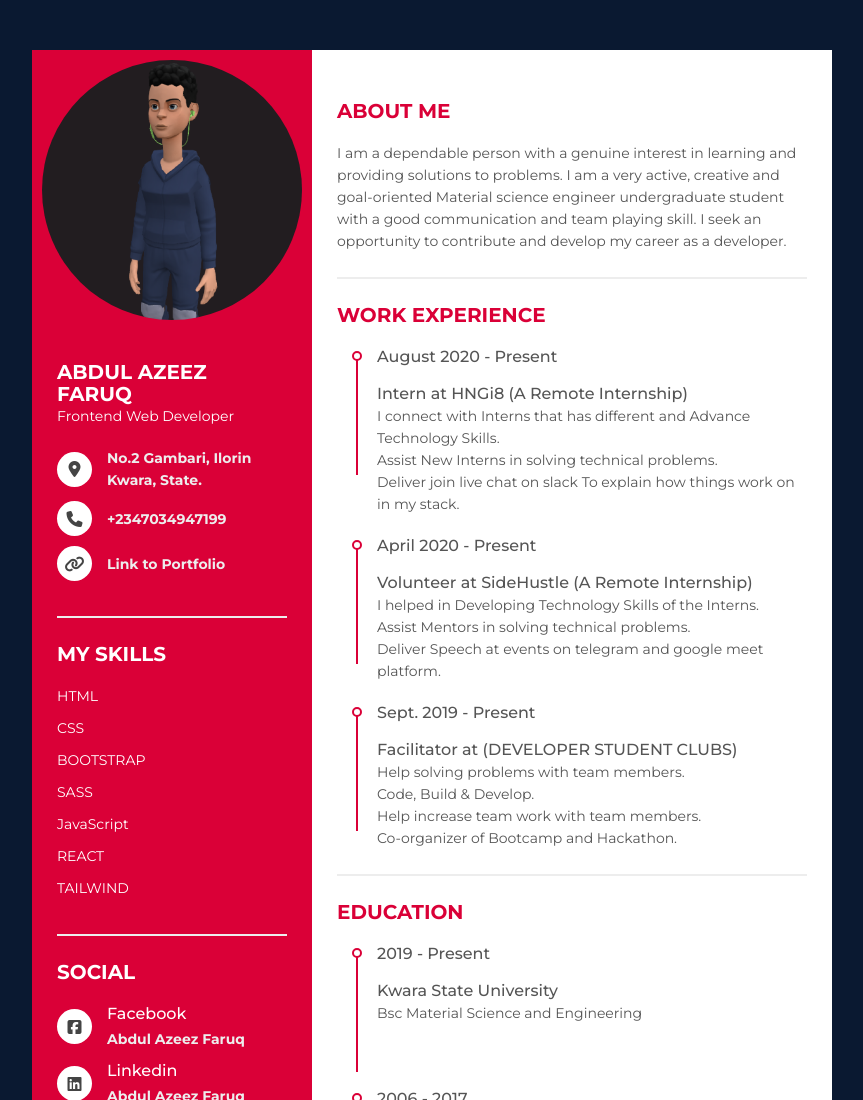
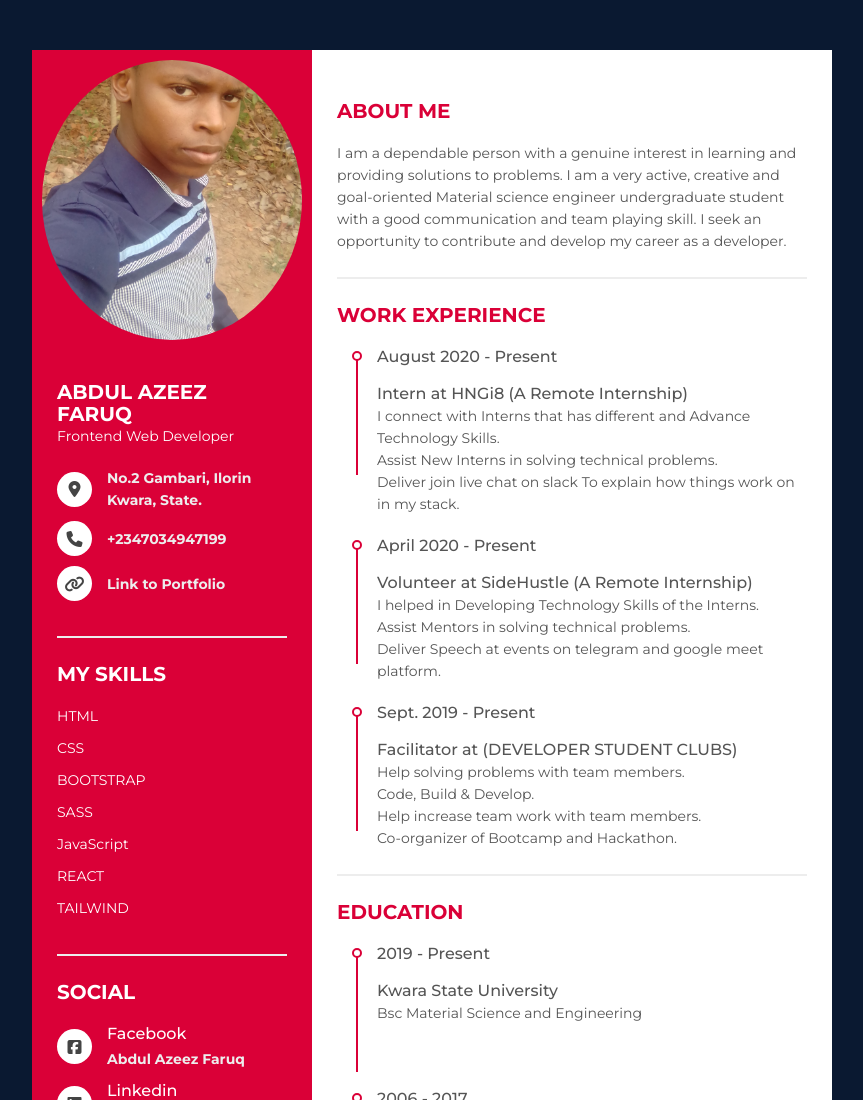
Before and after one commit to umarfaruq43/My-cv, a plain HTML site: page index.html in a window 1280 px wide. Shown: the top 1100 px of the page, without its empty margins (208-1071 px from the left). Drawn offline with Linux system fonts and the light colour scheme.

Commit message:
using real picture

```diff
--- a/css/main.css
+++ b/css/main.css
@@ -56,6 +56,10 @@ body {
   padding: 1rem;
 }
 
+.resume .resume_left .user_img {
+  height: 300px;
+  object-fit: cover;
+}
 .resume .resume_left .resume_content {
   padding: 0 2.5rem;
 }
--- a/index.html
+++ b/index.html
@@ -16,7 +16,7 @@
   <div class="resume">
     <div class="resume_left">
       <div class="resume_profle">
-        <img src="./img/avatar.png" alt="Profile_Pic" />
+        <img src="./img/me.jpg" class="user_img" alt="Profile_Pic"  />
       </div>
       <div class="resume_content">
         <div class="resume_item resume_info">
```
Also changed, not shown: img/me.jpg (added).
